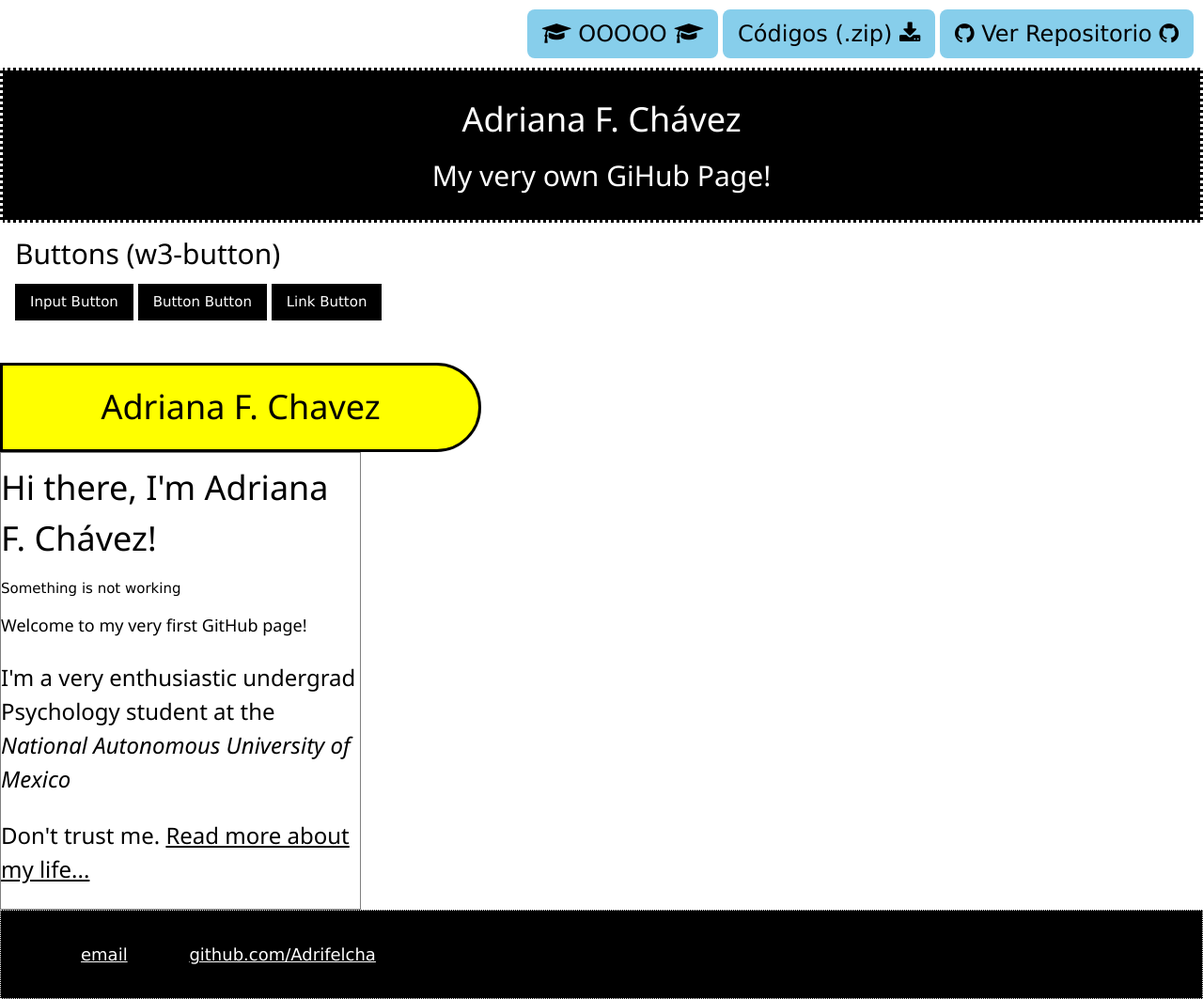
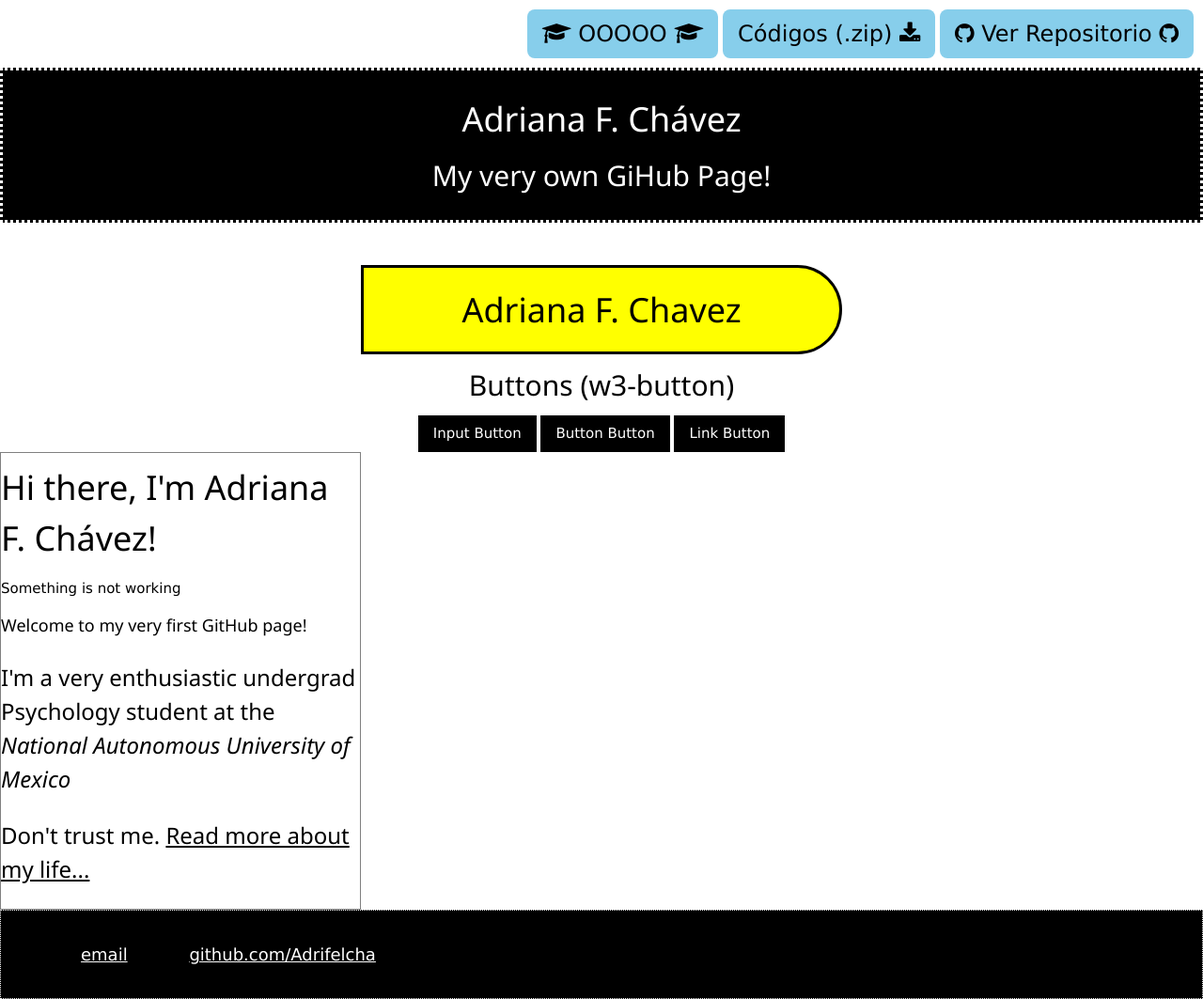
Before and after one commit to Adrifelcha/Adrifelcha-github.io, a Jekyll site: the page built from index.html, in a window 1280 px wide. Shown: the whole page at 94% size. Built offline with Jekyll 4.4.1, drawn with Linux system fonts in a browser that asks for light colours.

Commit message:
Update default.html

```diff
--- a/_layouts/default.html
+++ b/_layouts/default.html
@@ -80,18 +80,18 @@
       <h2>My very own GiHub Page! </h2>
     			</header>
 
+			<br> <br>
+
+			<center><header class=style2>
+      <h1 class="project-name">{{ page.title }}</h1>
+    			</header>
+
 			<div class="w3-container">
   <h2>Buttons (w3-button)</h2>
   <input type="button" class="w3-button w3-black" value="Input Button">
   <button class="w3-button w3-black">Button Button</button>
   <a href="#" class="w3-button w3-black">Link Button</a>
-</div>
-
-			<br> <br>
-
-			<header class=style2>
-      <h1 class="project-name">{{ page.title }}</h1>
-    			</header>
+				</div> </center>
 
 			<div class="container">
 
```
